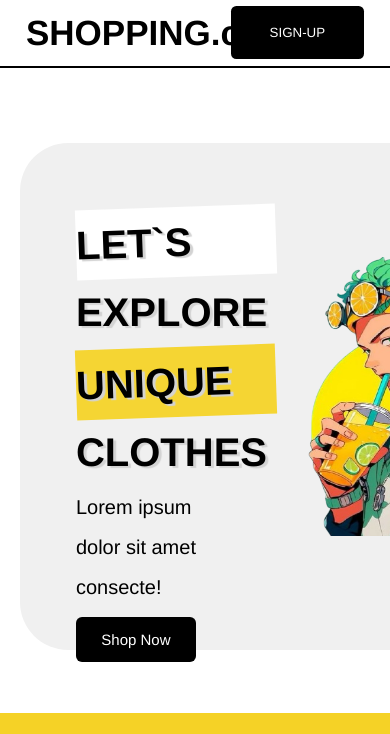
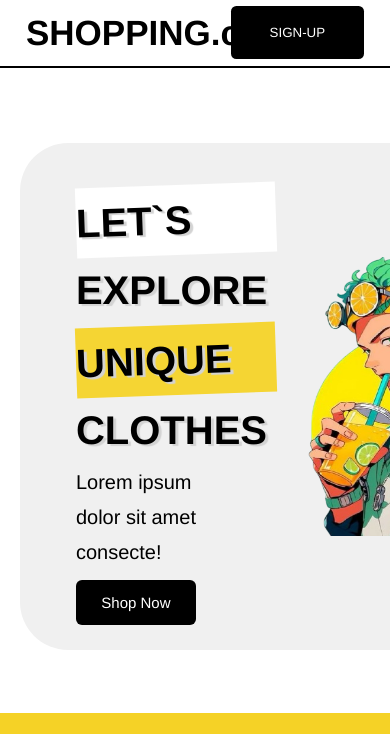
Before and after one commit to vaibhavon/Project-4, a plain HTML site: page index.html in a window 390 px wide. Shown: the top 734 px of the page. Drawn offline with Linux system fonts and the light colour scheme.

Commit message:
Update project4.css

```diff
--- a/project4.css
+++ b/project4.css
@@ -502,8 +502,8 @@ a {
     }
 
     .sec-text1 {
-        height: 45vh;
-        line-height: 40px;
+        height: 50vh;
+        line-height: 35px;
     }
 
     .sec1-img {
```
